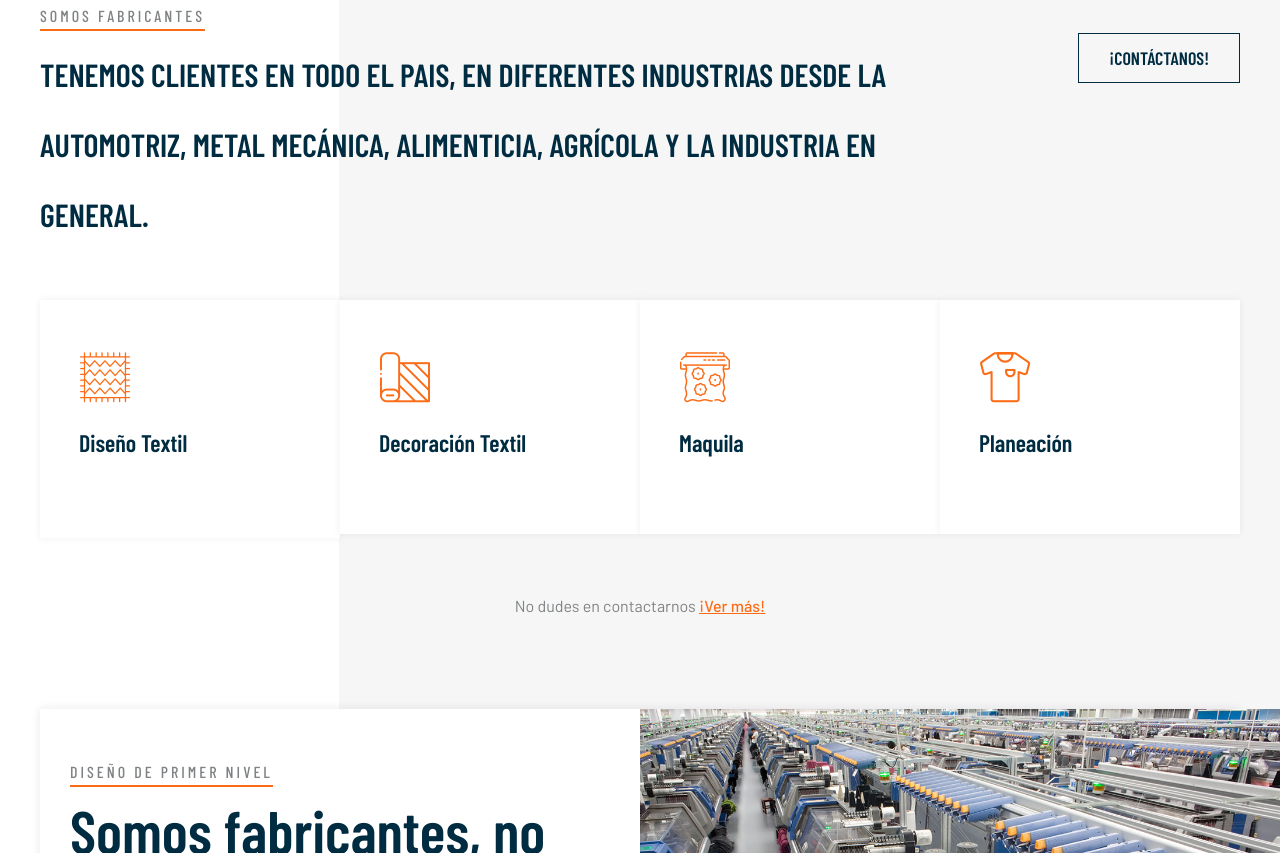
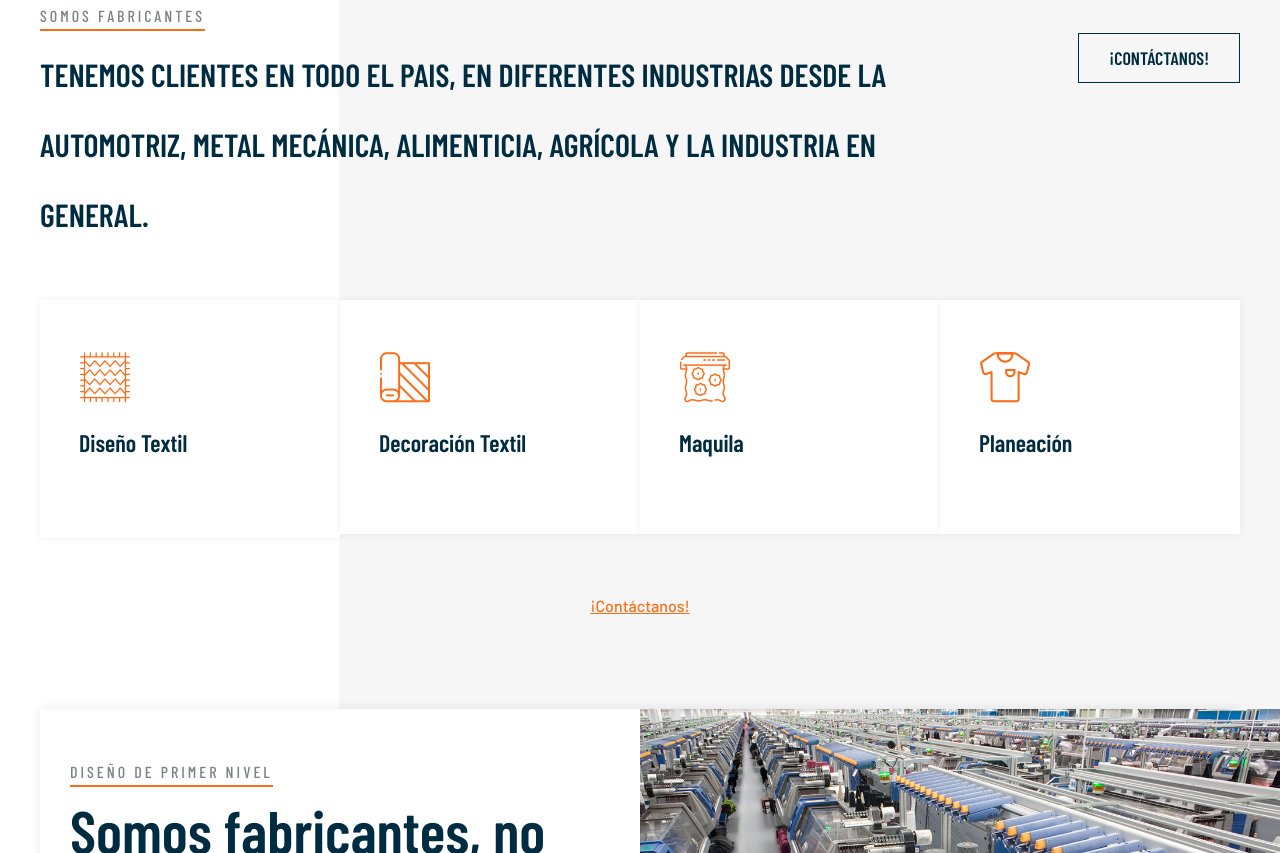
Before and after one commit to goldstein18/yelke, a plain HTML site: page index.html in a window 1280 px wide. Shown: the part 1713-2566 px from the top of the page. Drawn offline with nearby package versions, Linux system fonts and the light colour scheme; some packages are replaced by stand-ins of ours; a script that the page names is missing; files whose address does not match are found by name; a web font is replaced by a local one.

Commit message:
Update index.html

```diff
--- a/index.html
+++ b/index.html
@@ -428,7 +428,7 @@
                     <!-- row -->
                     <div class="row">
                         <div class="col-lg-12">
-                           <p class="text-center padding_top40">No dudes en contactarnos&nbsp;<a class="ttm-textcolor-skincolor font-weight-500" href="#"><u>¡Ver más!</u></a></p>
+                           <p class="text-center padding_top40"><a class="ttm-textcolor-skincolor font-weight-500" href="#"><u>¡Contáctanos!</u></a></p>
                          </div>
                     </div>
                     <!-- row end -->
```
